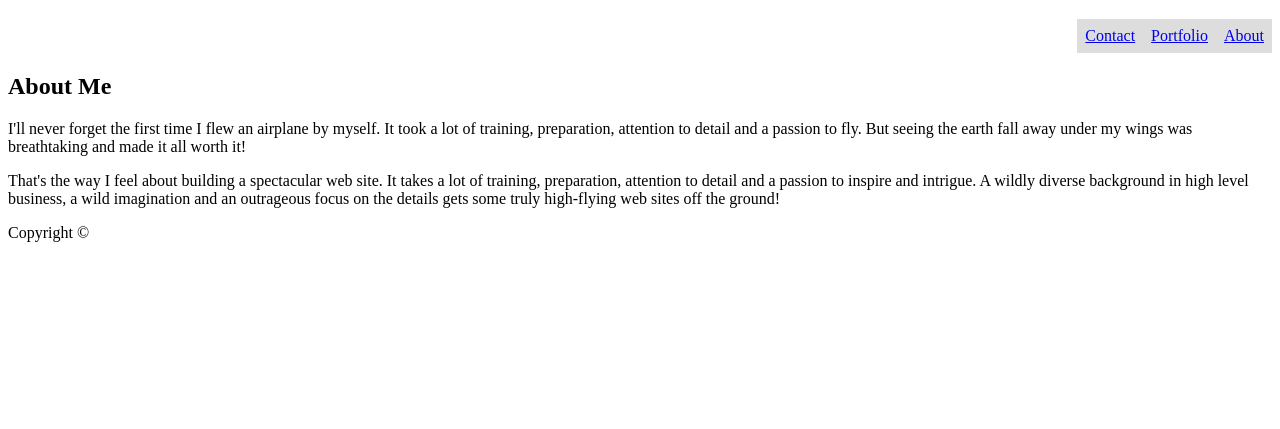
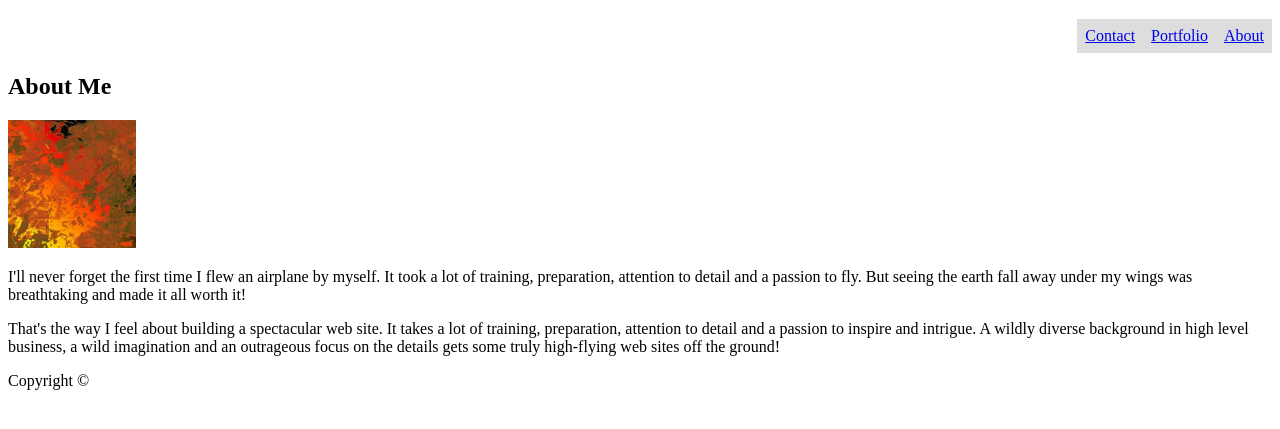
Before and after one commit to tomkent321/Basic-Portfolio, a plain HTML site: page index.html in a window 1280 px wide. Shown: the part 61-490 px from the top of the page. Drawn offline with Linux system fonts and the light colour scheme; files that its build step writes are made by us from their sources.

Commit message:
added new pictures

```diff
--- a/index.html
+++ b/index.html
@@ -33,9 +33,13 @@
     <div class="container-1">
     <section class="hero">
         <h2>About Me</h2>
+
+        <img src="assets/images/main2.jpg" alt="Picture of Tom" style="width:128px;height:128px;">
+
         <p>I'll never forget the first time I flew an airplane by myself. It took a lot of    training, preparation, attention to detail
             and a passion to fly. But seeing the earth fall away under my wings was breathtaking and made it all worth it!</p>
-        <p>That's the way I feel about building a spectacular web site. It takes a lot of      training, preparation, attention to detail
+
+            <p>That's the way I feel about building a spectacular web site. It takes a lot of      training, preparation, attention to detail
             and a passion to inspire and intrigue. A wildly diverse background in high level business, a wild imagination and
             an outrageous focus on the details gets some truly high-flying web sites off the ground!</p>
 
```
Also changed, not shown: assets/css/style.css (+20 -0 lines), portfolio.html (+1 -0 lines), assets/images/main1.jpg (added), assets/images/main2.jpg (added), assets/images/main3.jpg (added), 3 other files.
